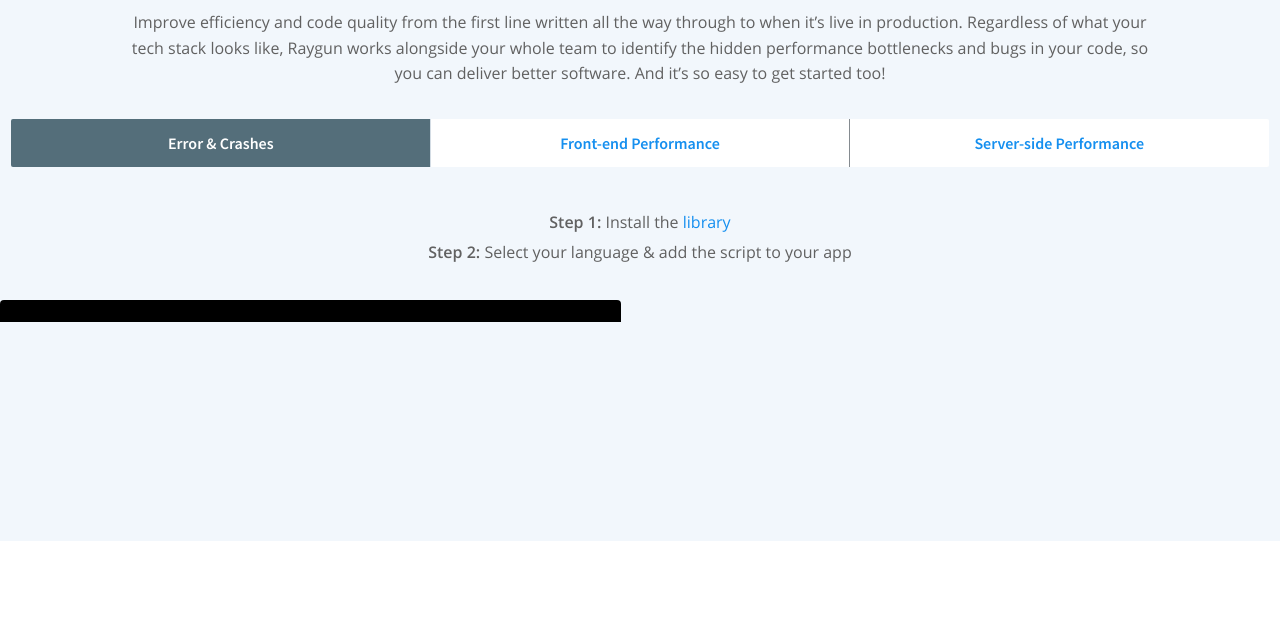
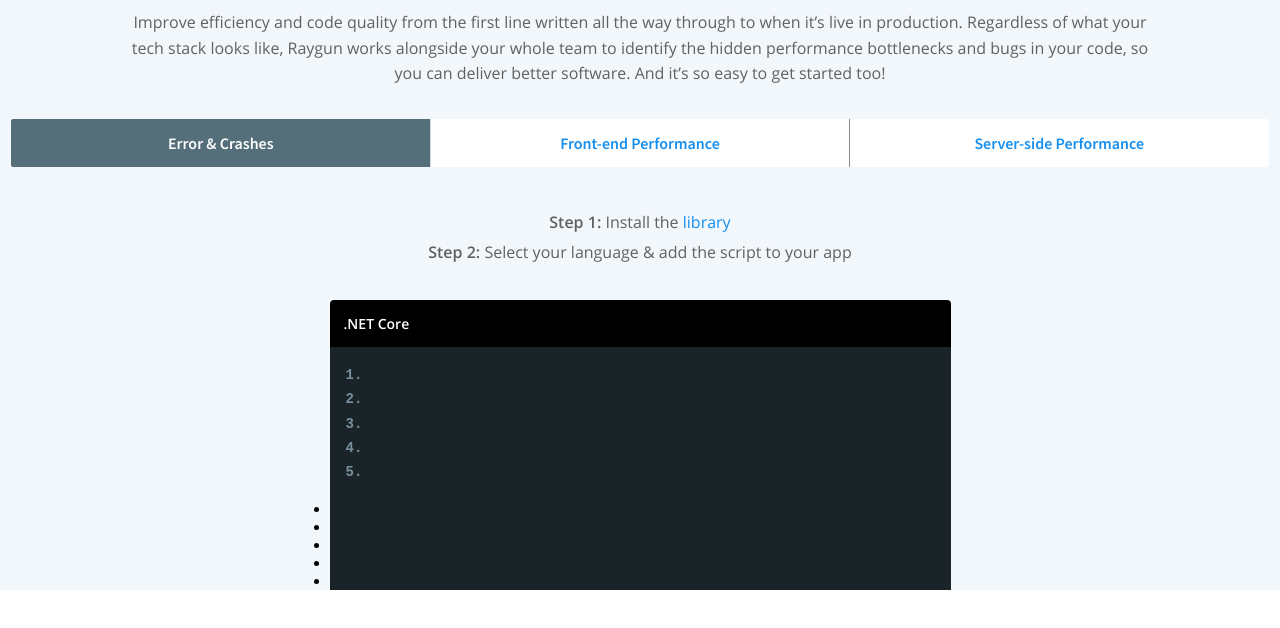
Before and after one commit to sumitramanga/raygun-work-test, a website: page index.html in a window 1280 px wide. Shown: the part 170-798 px from the top of the page. Drawn offline with Linux system fonts and the light colour scheme; files whose address does not match are found by name.

Commit message:
Set up code editor

```diff
--- a/index.html
+++ b/index.html
@@ -32,6 +32,23 @@
 						<div class="textEditor__head">
 							<h3 class="textEditor__head__title">.NET Core</h3>
 						</div>
+						<div class="textEditor__body">
+							<ul class="textEditor__body__numberList">
+								<li class="textEditor__body__list__listItem">1.</li>
+								<li class="textEditor__body__list__listItem">2.</li>
+								<li class="textEditor__body__list__listItem">3.</li>
+								<li class="textEditor__body__list__listItem">4.</li>
+								<li class="textEditor__body__list__listItem">5.</li>
+							</ul>
+
+							<ul class="textEditor__body__codeList">
+								<li class="textEditor__body__listItem"></li>
+								<li class="textEditor__body__listItem"></li>
+								<li class="textEditor__body__listItem"></li>
+								<li class="textEditor__body__listItem"></li>
+								<li class="textEditor__body__listItem"></li>
+							</ul>
+						</div>
 
 					</div>
 				</div>
--- a/sass/style.scss
+++ b/sass/style.scss
@@ -129,9 +129,10 @@
 
 $mainText-color: #616161;
 $link-color: #158FEF;
+$mainFontFamily: 'Open Sans', sans-serif;
 
 @mixin mainFontSettings {
-	font-family: 'Open Sans', sans-serif;
+	font-family: $mainFontFamily;
 	font-style: normal;
 	text-align: center;
 }
@@ -179,6 +180,7 @@
 	.contentSwitcher {
 		margin: 0 0.7em 5.5em 0.7em;
 	}
+
 	.contentSwitcher__item {
 		cursor: pointer;
 		display: block;
@@ -254,7 +256,8 @@
 	}
 
 	.errorCrashesContent__textEditor {
-		height: 241px;
+		// height: 241px;
+		margin: 0 auto;
 		width: 621px;
 	}
 
@@ -263,4 +266,35 @@
 		border-top-left-radius: 4px;
 		border-top-right-radius: 4px;
 	}
+
+	.textEditor__head__title {
+		color: #FFFFFF;
+		font-family: $mainFontFamily;
+		font-size: 14px;
+		font-weight: 600;
+		padding: 1em;
+	}
+
+	.textEditor__body {
+		background-color: #1A2327;
+		// height: 200px;
+	}
+
+	.textEditor__body__numberList {
+		float: left;
+		padding: 1em 0 1em 1em;
+	}
+
+	.textEditor__body__list__listItem {
+		color: #78909C;
+		font-size: 14px;
+		font-family: monospace, monospace;
+		font-weight: 900;
+		list-style-type: none;
+		padding: 0.3em 0;
+	}
+
+	.textEditor__body__codeList {
+		float: right;
+	}
 }
```
Also changed, not shown: css/style.css, css/style.min.css, 1 other file.
